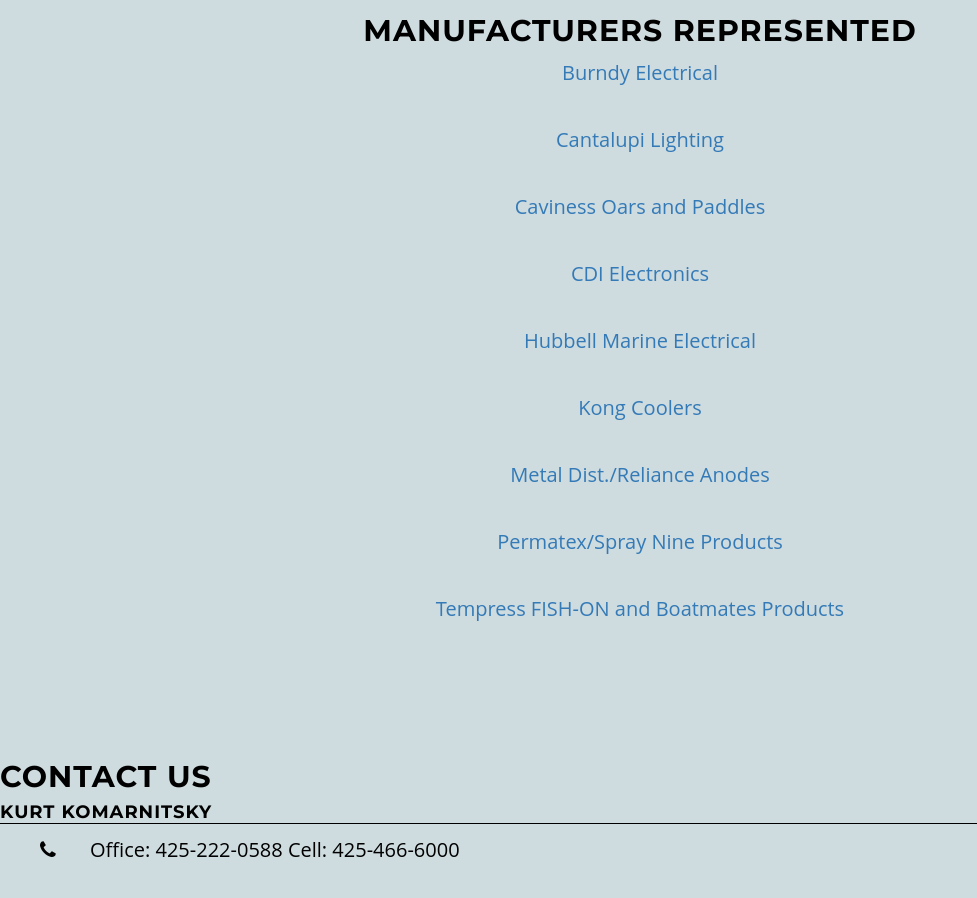
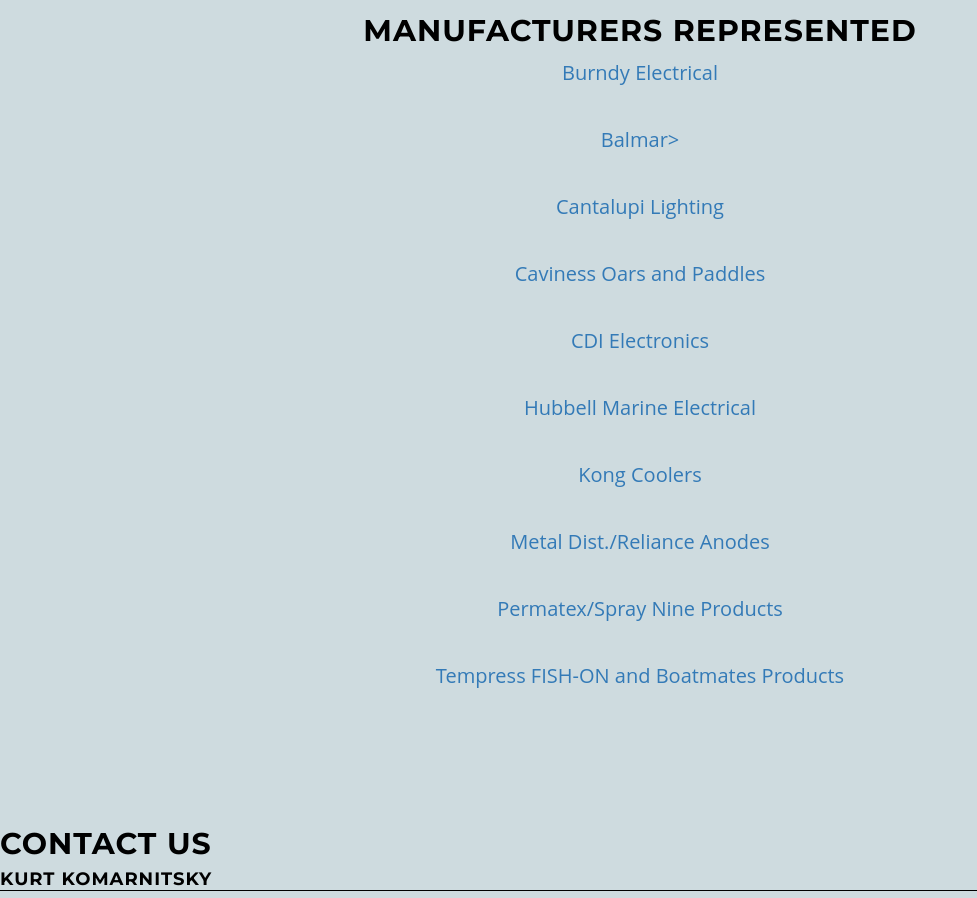
Before and after one commit to komarnickolas/MMW, a website: page public/index.html in a window 1280 px wide. Shown: the part 2760-3658 px from the top of the page, without its empty margins (0-977 px from the left). Drawn offline with nearby package versions, Linux system fonts and the light colour scheme.

Commit message:
Update index.html

```diff
--- a/public/index.html
+++ b/public/index.html
@@ -184,6 +184,7 @@
         <div class="col-lg-8 col-lg-offset-2">
             <h2>Manufacturers Represented</h2>
             <p><a href="http://www.burndy.com">Burndy Electrical</a></p>
+            <p><a href="http://www.balmar.net/">Balmar></p>
             <p><a href="http://www.cantalupiusa.com">Cantalupi Lighting</a></p>
             <p><a href="http://www.Cavinesspaddles.com">Caviness Oars and Paddles </a></p>
             <p><a href="http://www.cdielectronics.com/">CDI Electronics</a></p>
```
